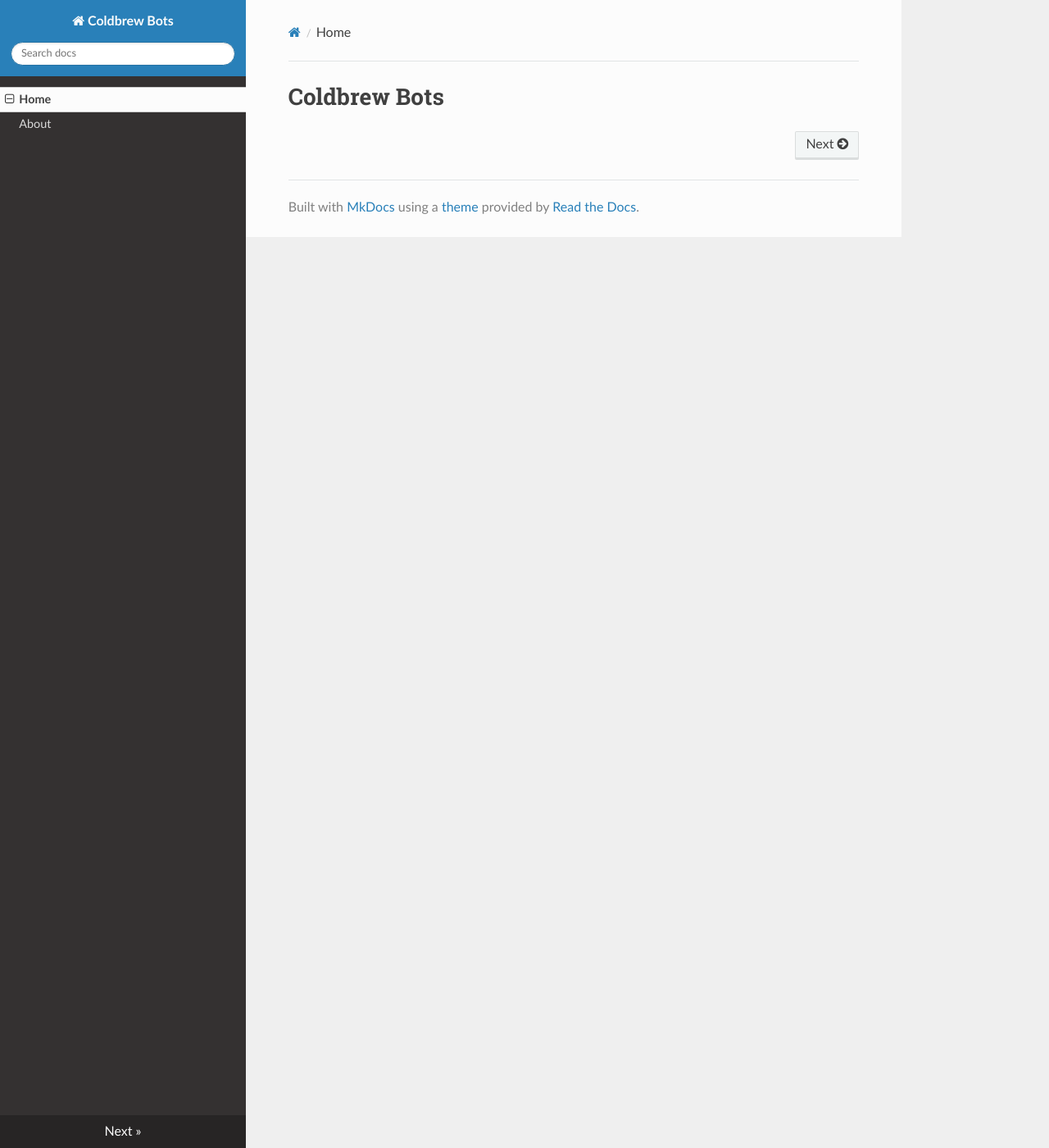
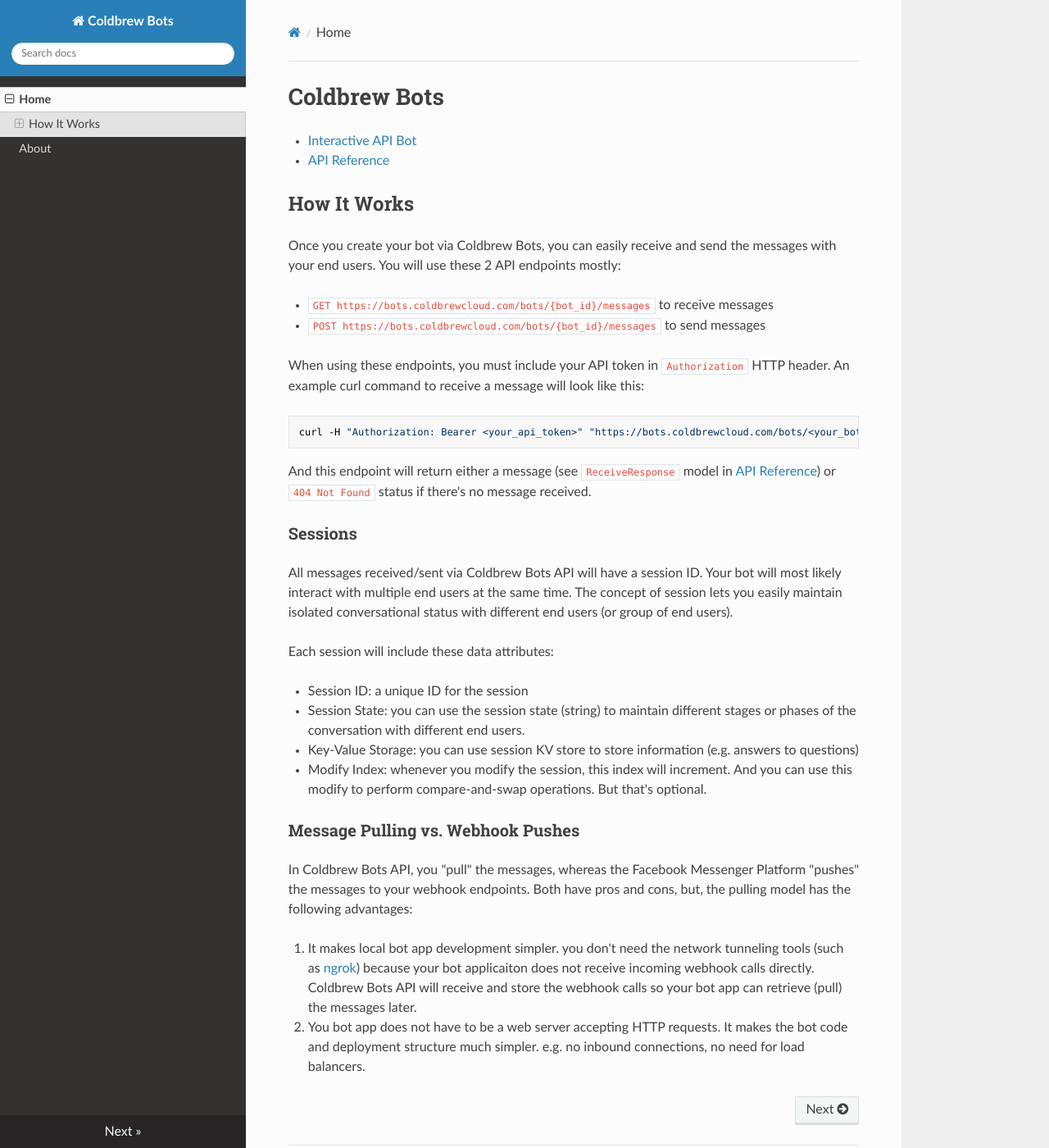
Before and after one commit to coldbrewcloud/coldbrew-bots-doc, an MkDocs documentation site: the page built from docs/index.md, in a window 1280 px wide and 1400 px high. Shown: the whole window at 82% size. Built offline with MkDocs 1.6.1, drawn with Linux system fonts in a browser that asks for light colours; nearby versions of some CDN libraries; old or Windows-style settings are respelled for this version of MkDocs.

Commit message:
Update index.md

````diff
--- a/docs/index.md
+++ b/docs/index.md
@@ -1 +1,38 @@
 # Coldbrew Bots
+
+- [Interactive API Bot](https://www.messenger.com/t/260871171047071)
+- [API Reference](https://swagger.coldbrewcloud.com/index.html?url=/specs/bots/api.yaml)
+
+## How It Works
+
+Once you create your bot via Coldbrew Bots, you can easily receive and send the messages with your end users. You will use these 2 API endpoints mostly:
+
+- `GET https://bots.coldbrewcloud.com/bots/{bot_id}/messages` to receive messages
+- `POST https://bots.coldbrewcloud.com/bots/{bot_id}/messages` to send messages
+
+When using these endpoints, you must include your API token in `Authorization` HTTP header. An example curl command to receive a message will look like this:
+
+```bash
+curl -H "Authorization: Bearer <your_api_token>" "https://bots.coldbrewcloud.com/bots/<your_bot_id>/messages"
+```
+
+And this endpoint will return either a message (see `ReceiveResponse` model in [API Reference](https://swagger.coldbrewcloud.com/index.html?url=/specs/bots/api.yaml)) or `404 Not Found` status if there's no message received.
+
+### Sessions
+
+All messages received/sent via Coldbrew Bots API will have a session ID. Your bot will most likely interact with multiple end users at the same time. The concept of session lets you easily maintain isolated conversational status with different end users (or group of end users).
+
+Each session will include these data attributes:
+
+- Session ID: a unique ID for the session
+- Session State: you can use the session state (string) to maintain different stages or phases of the conversation with different end users.
+- Key-Value Storage: you can use session KV store to store information (e.g. answers to questions)
+- Modify Index: whenever you modify the session, this index will increment. And you can use this modify to perform compare-and-swap operations. But that's optional.
+
+### Message Pulling vs. Webhook Pushes
+
+In Coldbrew Bots API, you "pull" the messages, whereas the Facebook Messenger Platform "pushes" the messages to your webhook endpoints. Both have pros and cons, but, the pulling model has the following advantages:
+
+1. It makes local bot app development simpler. you don't need the network tunneling tools (such as [ngrok](https://ngrok.com/)) because your bot applicaiton does not receive incoming webhook calls directly. Coldbrew Bots API will receive and store the webhook calls so your bot app can retrieve (pull) the messages later.
+
+2. You bot app does not have to be a web server accepting HTTP requests. It makes the bot code and deployment structure much simpler. e.g. no inbound connections, no need for load balancers.
````
